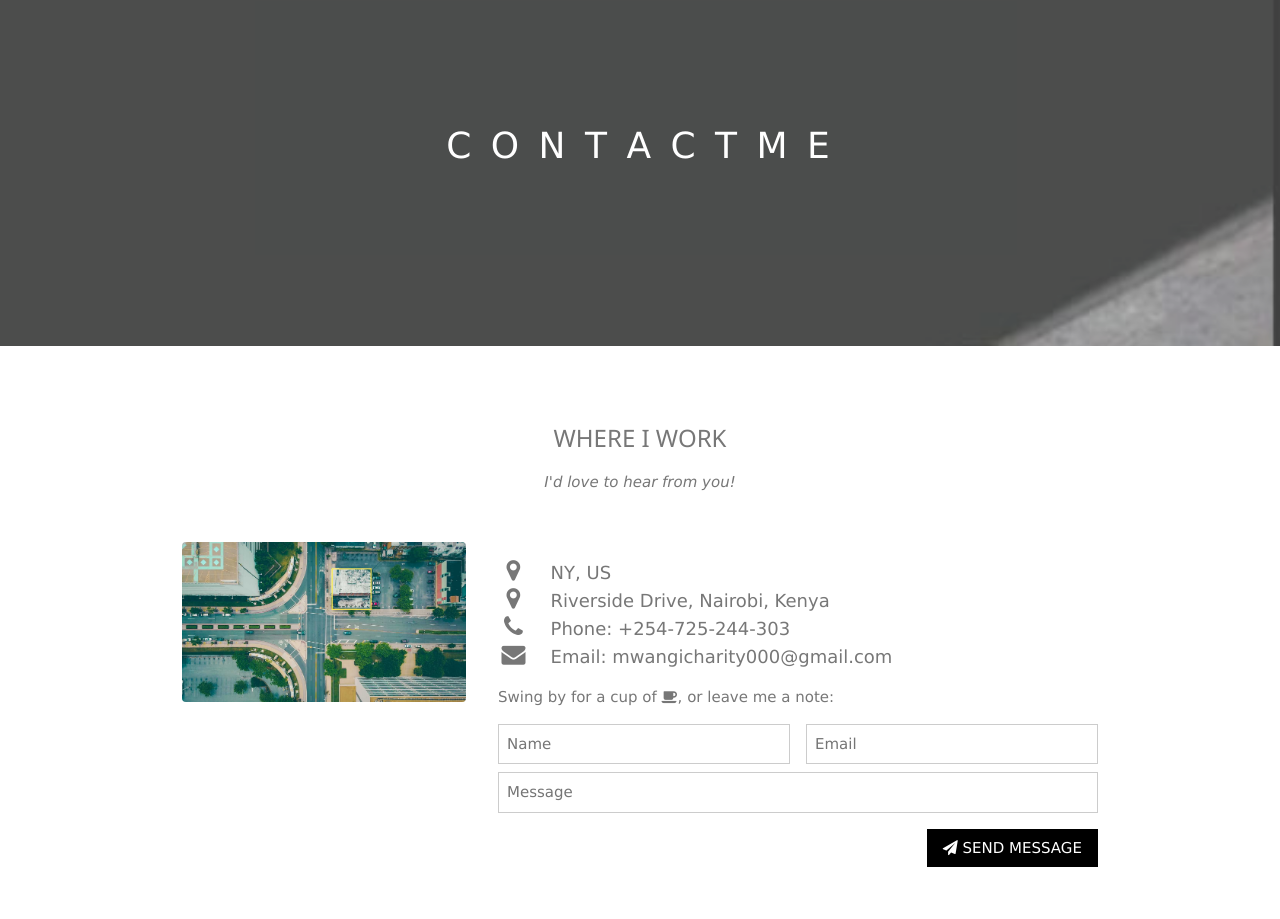
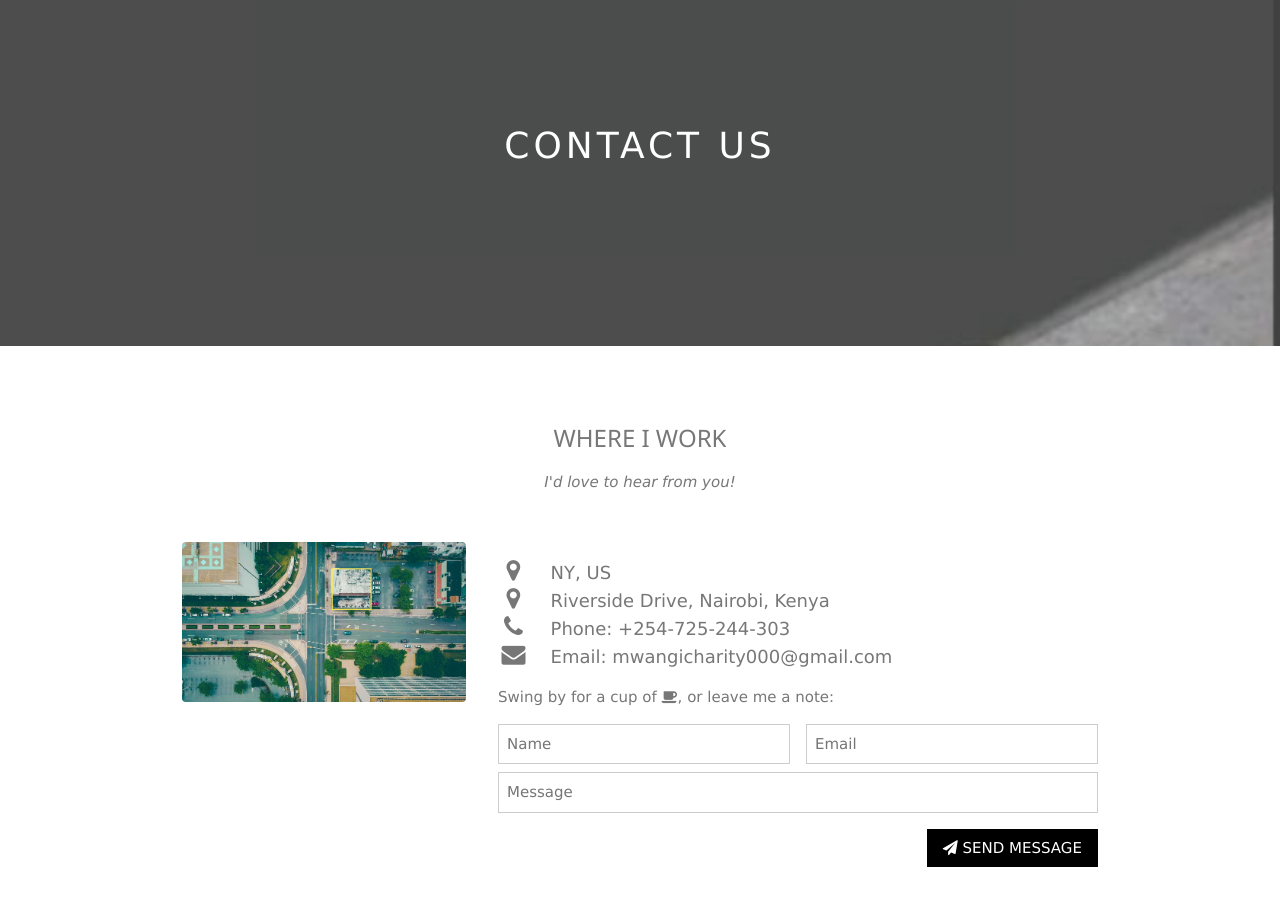
Before and after one commit to njerimwangi-rgb/A-Personal-Portfolio-Webpage, a plain HTML site: page index.html in a window 1280 px wide. Shown: the part 2540-3459 px from the top of the page. Drawn offline with Linux system fonts and the light colour scheme.

Commit message:
Update index.html

```diff
--- a/index.html
+++ b/index.html
@@ -427,7 +427,7 @@
     <!-- Third Parallax Image with Portfolio Text -->
     <div class="bgimg-3 w3-display-container w3-opacity-min">
       <div class="w3-display-middle">
-         <span class="w3-xxlarge w3-text-white w3-wide" style="font-style:normal">C O N T A C T   M E </span>
+         <span class="w3-xxlarge w3-text-white w3-wide" style="font-style:normal">CONTACT US</span>
       </div>
     </div>
 
```
